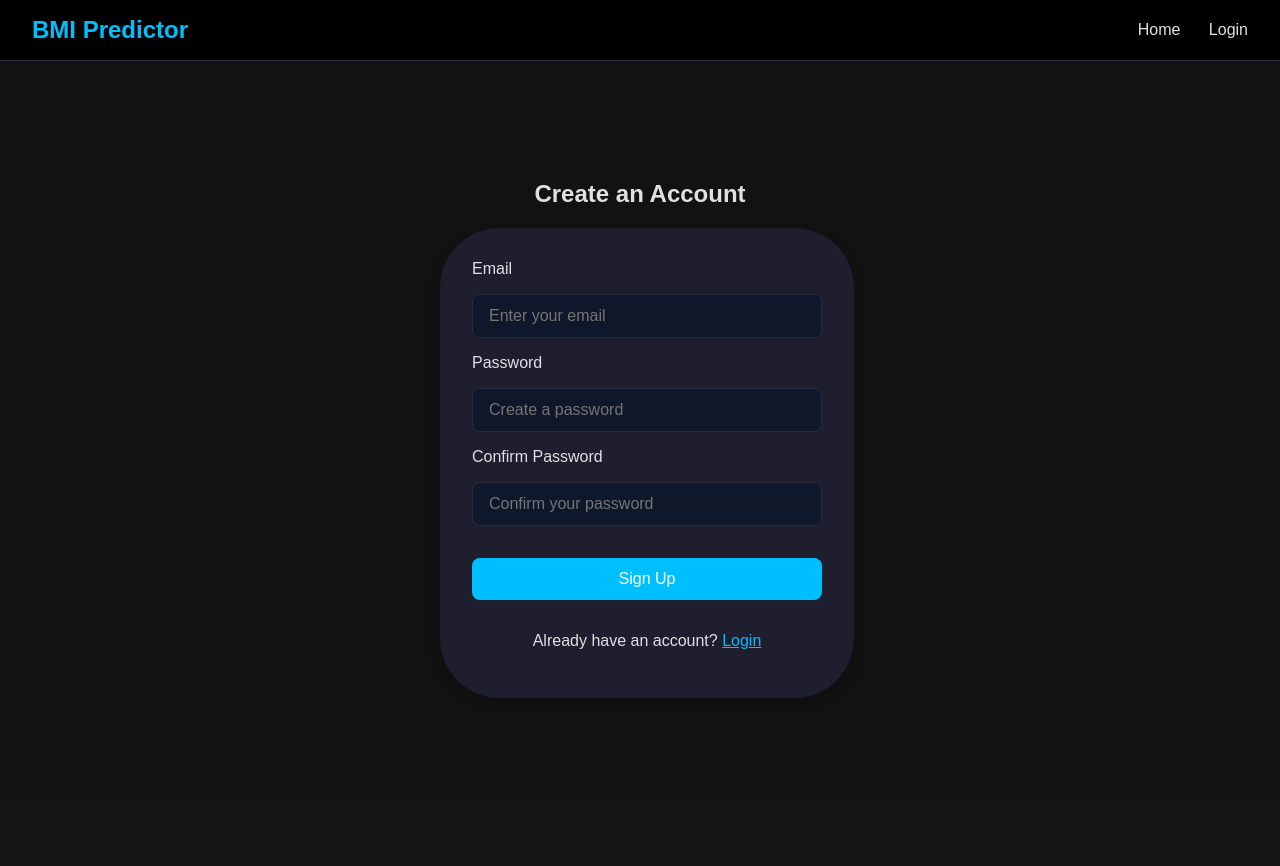
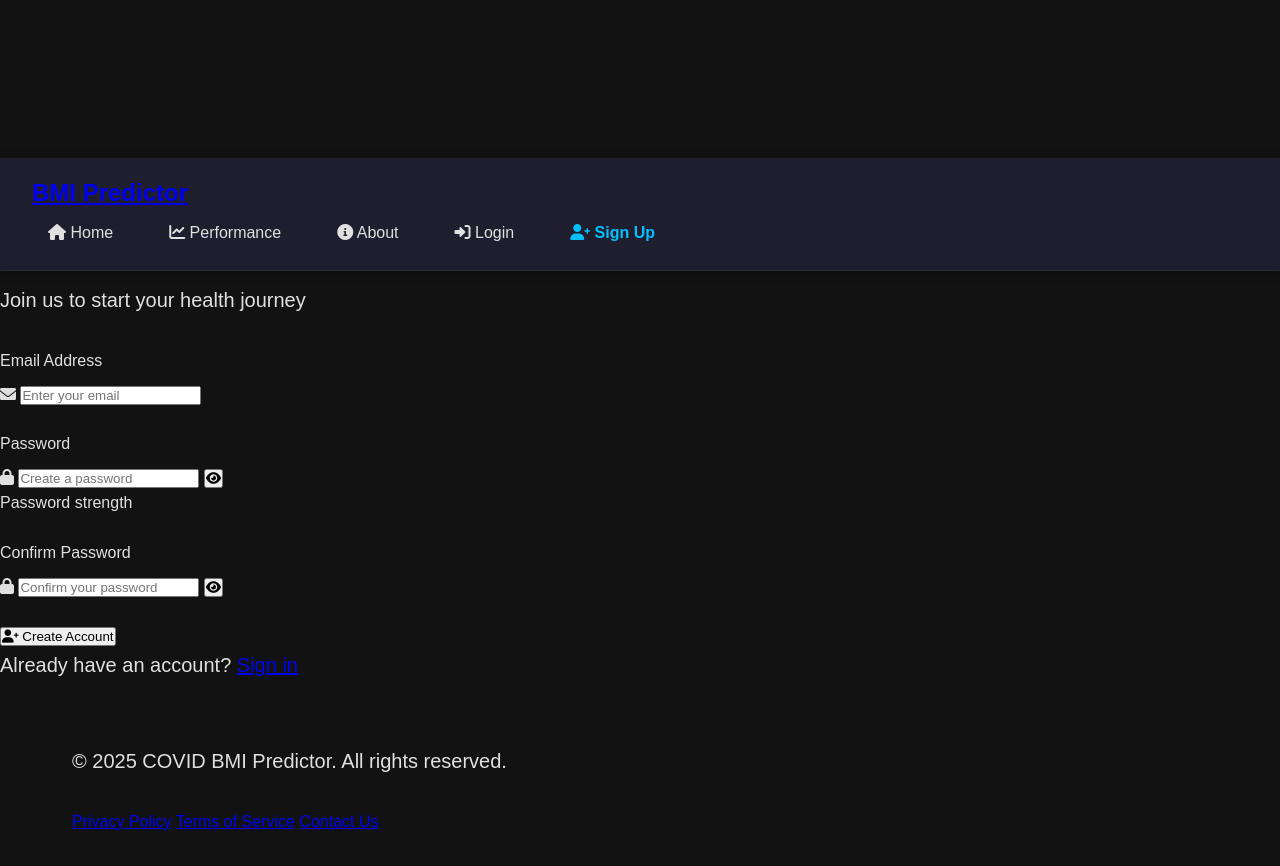
Before and after one commit to kunalshinde1214/PracticeBMI, a Flask app: page /signup in a window 1280 px wide. Before the commit the page ends 698 px from the top, so only its background shows below. Run offline with Flask 3, Linux system fonts and the light colour scheme; a map, chart or similar area stays blank; parts of the project's set-up code (start-up, migrations or seed data) failed here and were passed over.

Commit message:
Update signup.html

```diff
--- a/templates/signup.html
+++ b/templates/signup.html
@@ -1,49 +1,126 @@
-<!DOCTYPE html>
-<html lang="en">
-<head>
-  <meta charset="UTF-8"/>
-  <meta name="viewport" content="width=device-width, initial-scale=1.0"/>
-  <title>Signup - COVID BMI Predictor</title>
-  <link rel="stylesheet" href="{{ url_for('static', filename='auth.css') }}"/>
-</head>
-<body>
-  <nav class="nav">
-    <div class="logo">BMI Predictor</div>
-    <div class="nav-links">
-      <a href="{{ url_for('home') }}">Home</a>
-      <a href="{{ url_for('login') }}">Login</a>
+{% extends "base.html" %}
+
+{% block title %}Sign Up - COVID BMI Predictor{% endblock %}
+
+{% block content %}
+<div class="auth-container">
+    <div class="auth-card floating-card" data-delay="0">
+        <div class="glass-card auth-form">
+            <div class="auth-header">
+                <div class="auth-icon">
+                    <i class="fas fa-user-plus"></i>
+                </div>
+                <h1>Create Account</h1>
+                <p>Join us to start your health journey</p>
+            </div>
+
+            <form method="POST" class="form" id="signupForm">
+                <div class="form-group">
+                    <label for="email">Email Address</label>
+                    <div class="input-wrapper">
+                        <i class="fas fa-envelope input-icon"></i>
+                        <input type="email" id="email" name="email" placeholder="Enter your email" required>
+                    </div>
+                </div>
+
+                <div class="form-group">
+                    <label for="password">Password</label>
+                    <div class="input-wrapper">
+                        <i class="fas fa-lock input-icon"></i>
+                        <input type="password" id="password" name="password" placeholder="Create a password" required minlength="6">
+                        <button type="button" class="password-toggle" onclick="togglePassword('password')">
+                            <i class="fas fa-eye"></i>
+                        </button>
+                    </div>
+                    <div class="password-strength">
+                        <div class="strength-bar">
+                            <div class="strength-fill"></div>
+                        </div>
+                        <span class="strength-text">Password strength</span>
+                    </div>
+                </div>
+
+                <div class="form-group">
+                    <label for="confirm_password">Confirm Password</label>
+                    <div class="input-wrapper">
+                        <i class="fas fa-lock input-icon"></i>
+                        <input type="password" id="confirm_password" name="confirm_password" placeholder="Confirm your password" required>
+                        <button type="button" class="password-toggle" onclick="togglePassword('confirm_password')">
+                            <i class="fas fa-eye"></i>
+                        </button>
+                    </div>
+                </div>
+
+                <button type="submit" class="btn btn-primary btn-glow btn-full">
+                    <i class="fas fa-user-plus"></i>
+                    Create Account
+                </button>
+            </form>
+
+            <div class="auth-footer">
+                <p>Already have an account? <a href="{{ url_for('login') }}">Sign in</a></p>
+            </div>
+        </div>
     </div>
-  </nav>
+</div>
+{% endblock %}
 
-  <section id="signup" class="section">
-    <div class="container" style="max-width: 400px;">
-      <h2 class="section-title" style="text-align: center;">Create an Account</h2>
-      {% with messages = get_flashed_messages(with_categories=true) %}
-        {% if messages %}
-          <ul class="flashes">
-            {% for category, message in messages %}
-              <li class="flash flash-{{ category }}">{{ message }}</li>
-            {% endfor %}
-          </ul>
-        {% endif %}
-      {% endwith %}
-      <form method="POST" action="{{ url_for('signup') }}" class="form-card">
-        <label for="email">Email</label>
-        <input type="email" id="email" name="email" class="input" placeholder="Enter your email" required/>
+{% block extra_scripts %}
+<script>
+function togglePassword(inputId) {
+    const input = document.getElementById(inputId);
+    const icon = input.nextElementSibling.querySelector('i');
 
-        <label for="password">Password</label>
-        <input type="password" id="password" name="password" class="input" placeholder="Create a password" required/>
+    if (input.type === 'password') {
+        input.type = 'text';
+        icon.classList.remove('fa-eye');
+        icon.classList.add('fa-eye-slash');
+    } else {
+        input.type = 'password';
+        icon.classList.remove('fa-eye-slash');
+        icon.classList.add('fa-eye');
+    }
+}
 
-        <label for="confirm_password">Confirm Password</label>
-        <input type="password" id="confirm_password" name="confirm_password" class="input" placeholder="Confirm your password" required/>
+// Password strength indicator
+document.getElementById('password').addEventListener('input', function() {
+    const password = this.value;
+    const strengthBar = document.querySelector('.strength-fill');
+    const strengthText = document.querySelector('.strength-text');
 
+    let strength = 0;
+    let text = 'Weak';
+    let color = '#ef4444';
 
-        <button type="submit" class="button" style="width: 100%; margin-top: 1rem;">Sign Up</button>
-        <p style="margin-top: 1rem; text-align: center;">
-          Already have an account? <a href="{{ url_for('login') }}" style="color: var(--primary);">Login</a>
-        </p>
-      </form>
-    </div>
-  </section>
-</body>
-</html>
+    if (password.length >= 6) strength += 1;
+    if (password.match(/[a-z]/)) strength += 1;
+    if (password.match(/[A-Z]/)) strength += 1;
+    if (password.match(/[0-9]/)) strength += 1;
+    if (password.match(/[^a-zA-Z0-9]/)) strength += 1;
+
+    if (strength >= 3) {
+        text = 'Medium';
+        color = '#f59e0b';
+    }
+    if (strength >= 4) {
+        text = 'Strong';
+        color = '#10b981';
+    }
+
+    strengthBar.style.width = `${(strength / 5) * 100}%`;
+    strengthBar.style.background = color;
+    strengthText.textContent = `Password strength: ${text}`;
+});
+
+// Form validation
+document.getElementById('signupForm').addEventListener('submit', function(e) {
+    const password = document.getElementById('password').value;
+    const confirmPassword = document.getElementById('confirm_password').value;
+
+    if (password !== confirmPassword) {
+        e.preventDefault();
+        alert('Passwords do not match!');
+    }
+});
+</script>
+{% endblock %}
```
